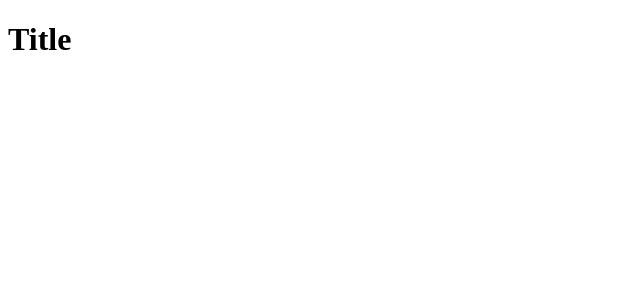
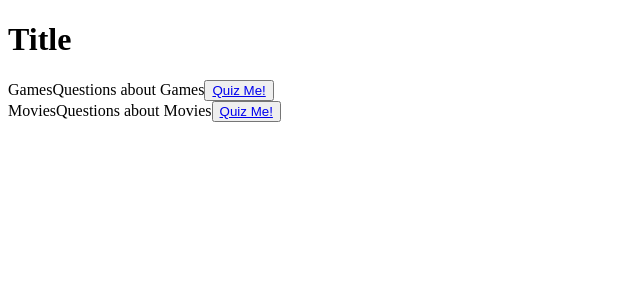
Before and after one commit to Brad-ONeill/My_Quiz, an Angular app: page /welcome in a window 1280 px wide. Shown: the top 300 px of the page, without its empty margins (0-640 px from the left). Built offline with nearby package versions, Linux system fonts and the light colour scheme.

Commit message:
Changed ngFor to relfect actual call

```diff
--- a/src/app/welcome/welcome.component.html
+++ b/src/app/welcome/welcome.component.html
@@ -1,6 +1,6 @@
 <div>
   <h1>Title</h1>
-  <div *ngFor="let q of quiz">
+  <div *ngFor="let q of quizList">
     <div>
       <span>{{q.label}}</span>
       <span>{{q.description}}</span>
```
